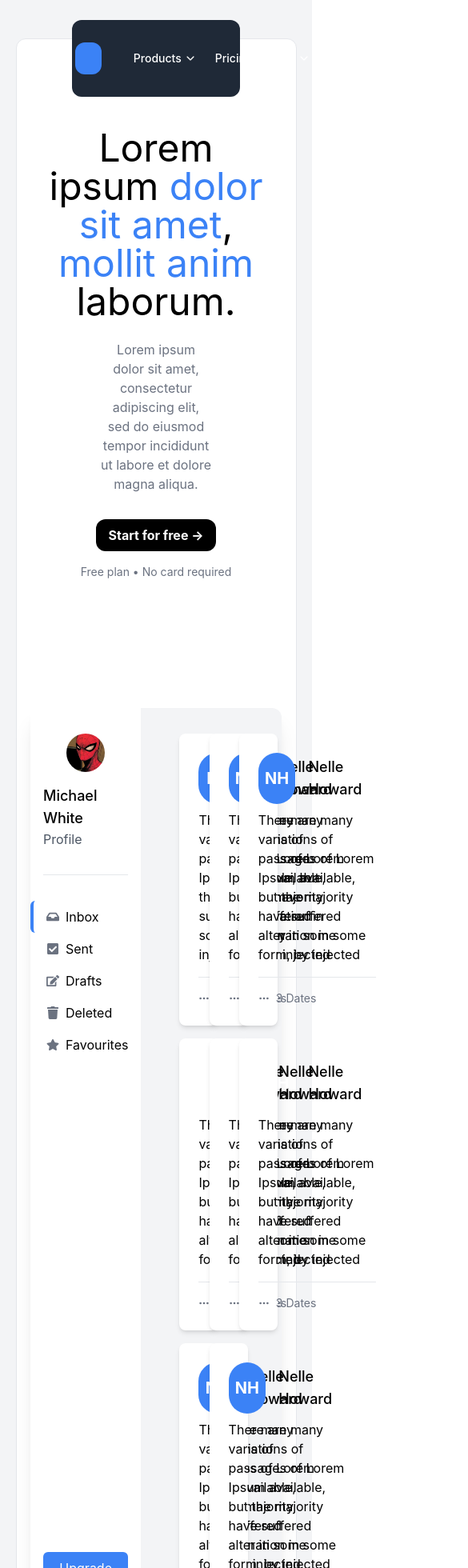
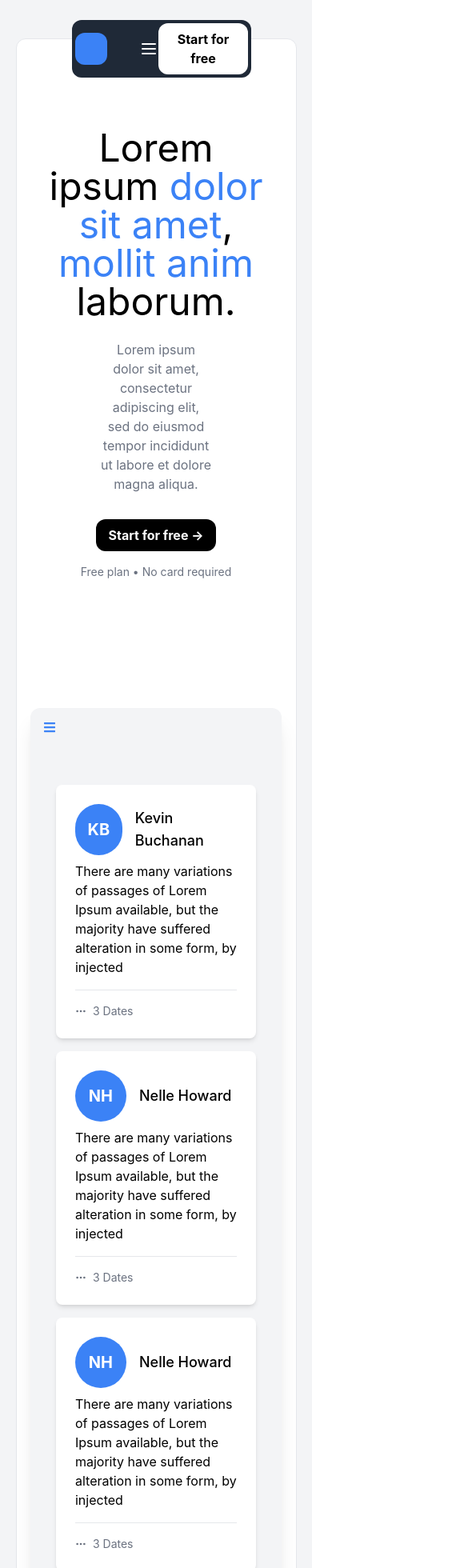
Before and after one commit to onkar2405/assignment-submission, a React (Create React App) app: page / in a window 390 px wide. Shown: the top 1960 px of the page at 80% size, 585 px wide, since content can reach past the window. Built offline with nearby package versions, Linux system fonts and the light colour scheme.

Commit message:
Responsive

```diff
--- a/src/components/MainPage.jsx
+++ b/src/components/MainPage.jsx
@@ -5,7 +5,7 @@ import NavBar from "./navbar/NavBar";
 const MainPage = () => {
   return (
     <div className="relative bg-white w-90 m-auto rounded-xl border border-gray-200">
-      <div className="absolute w-full -top-6 move-left-20 z-10">
+      <div className="absolute w-webkit-fill-available -top-6 move-left-20 z-10">
         <NavBar />
       </div>
       <div className="mt-28">
--- a/src/components/leftpanel/SideBar.jsx
+++ b/src/components/leftpanel/SideBar.jsx
@@ -1,26 +1,47 @@
+import { useState } from "react";
 import {
   FaCheckSquare,
   FaEdit,
   FaInbox,
   FaStar,
   FaTrash,
+  FaBars,
+  FaTimes,
 } from "react-icons/fa";
 import Label from "./Label";
 import Profile from "./Profile";
-import { useState } from "react";
 
 const SideBar = () => {
   const [activeLabel, setActiveLabel] = useState("Inbox");
+  const [isSidebarOpen, setIsSidebarOpen] = useState(false);
 
   const handleLabelClick = (label) => {
     setActiveLabel(label);
   };
 
   return (
-    <div className="bg-white flex flex-col w-50">
+    <div>
+      <div className="lg:hidden flex justify-between items-center p-4 z-50">
+        <button
+          onClick={() => setIsSidebarOpen(!isSidebarOpen)}
+          className="text-blue-500"
+        >
+          {isSidebarOpen ? <FaTimes /> : <FaBars />}
+        </button>
+      </div>
+
+      <div
+        className={`${
+          isSidebarOpen ? "block" : "hidden"
+        } lg:block bg-white flex flex-col p-4 h-full fixed inset-0 lg:relative lg:w-100 transition-all duration-300 ease-in-out z-40`}
+        style={{
+          width: isSidebarOpen && window.innerWidth < 1024 ? "70%" : "100%",
+          maxWidth: isSidebarOpen && window.innerWidth < 1024 ? "70%" : "100%",
+        }}
+      >
         <Profile />
-      <hr className="mx-4"></hr>
-      <div className="mt-8 flex-1">
+        <hr className="mx-4" />
+        <div className="mt-8 flex-1 overflow-y-auto">
           <Label
             icon={<FaInbox />}
             text="Inbox"
@@ -59,6 +80,14 @@ const SideBar = () => {
           <button className="text-blue-500 py-2 px-4">Contact Support</button>
         </div>
       </div>
+
+      <div
+        className={`${
+          isSidebarOpen ? "block" : "hidden"
+        } fixed inset-0 bg-black bg-opacity-50 z-30 lg:hidden`}
+        onClick={() => setIsSidebarOpen(false)}
+      />
+    </div>
   );
 };
 
--- a/src/components/mainpanel/MainPanel.jsx
+++ b/src/components/mainpanel/MainPanel.jsx
@@ -1,11 +1,12 @@
+import React from "react";
 import SideBar from "../leftpanel/SideBar";
 import UserProfilesWrapper from "../rightpanel/UserProfilesWrapper";
 
 const MainPanel = () => {
   return (
-    <div className="flex gap-4 bg-gray-100 rounded-xl">
+    <div className="flex flex-col lg:flex-row bg-gray-100 rounded-xl">
       <SideBar />
-      <div className="p-8">
+      <div className="lg:flex-1 p-8 mt-4 lg:mt-0">
         <UserProfilesWrapper />
       </div>
     </div>
--- a/src/components/navbar/NavBar.jsx
+++ b/src/components/navbar/NavBar.jsx
@@ -1,5 +1,4 @@
-/* eslint-disable jsx-a11y/anchor-is-valid */
-import React from "react";
+import React, { useState } from "react";
 import { DropButton } from "./DropButton";
 import { RiApps2Line } from "react-icons/ri";
 import { PiTreeStructure } from "react-icons/pi";
@@ -39,11 +38,20 @@ const productList = [
 ];
 
 const NavBar = () => {
+  const [isMenuOpen, setIsMenuOpen] = useState(false);
+
+  const toggleMenu = () => {
+    setIsMenuOpen(!isMenuOpen);
+  };
+
   return (
-    <nav className="bg-gray-800 w-60 text-white rounded-xl">
+    <nav className="bg-gray-800 w-80 lg:w-80 text-white rounded-xl">
       <div className="container px-1 py-1 flex justify-between items-center">
         <div className="flex gap-6 items-center">
           <div className="bg-blue-500 w-10 h-10 rounded-xl mr-4"></div>
+
+          {/* Desktop Menu */}
+          <div className="hidden xl-custom:flex gap-6">
             <DropButton name="Products" resourceList={productList} />
             <a href="#" className="text-sm font-medium hover:text-gray-300">
               Pricing
@@ -57,7 +65,50 @@ const NavBar = () => {
               Sign In
             </a>
           </div>
-        <button className="bg-white hover:bg-blue-700 text-black font-bold py-2 px-4 rounded-xl">
+
+          {/* Mobile Hamburger Icon */}
+          <button
+            className="xl-custom:hidden text-white focus:outline-none"
+            onClick={toggleMenu}
+          >
+            <svg
+              xmlns="http://www.w3.org/2000/svg"
+              className="h-6 w-6"
+              fill="none"
+              stroke="currentColor"
+              viewBox="0 0 24 24"
+              strokeWidth="2"
+            >
+              <path
+                strokeLinecap="round"
+                strokeLinejoin="round"
+                d="M4 6h16M4 12h16M4 18h16"
+              />
+            </svg>
+          </button>
+        </div>
+
+        {/* Mobile Menu */}
+        {isMenuOpen && (
+          <div className="xl-custom:hidden absolute top-0 left-0 w-full bg-gray-800 text-white p-4 rounded-b-xl">
+            <div className="flex flex-col gap-4">
+              <DropButton name="Products" resourceList={productList} />
+              <a href="#" className="text-sm font-medium hover:text-gray-300">
+                Pricing
+              </a>
+              <DropButton name={"Blog"} resourceList={blogList} />
+              <DropButton name="Resources" resourceList={resourceList} />
+              <a href="#" className="text-sm font-medium hover:text-gray-300">
+                Download
+              </a>
+              <a href="#" className="text-sm font-medium hover:text-gray-300">
+                Sign In
+              </a>
+            </div>
+          </div>
+        )}
+
+        <button className="bg-white hover:bg-blue-700 text-black font-bold py-2 px-4 rounded-xl lg:block">
           Start for free
         </button>
       </div>
--- a/src/components/rightpanel/UserProfilesWrapper.jsx
+++ b/src/components/rightpanel/UserProfilesWrapper.jsx
@@ -62,7 +62,7 @@ const UserProfilesWrapper = () => {
   ];
 
   return (
-    <div className="grid grid-cols-3 gap-4">
+    <div className="grid grid-cols-1 sm:grid-cols-2 lg:grid-cols-3 xl:grid-cols-4 gap-4">
       {userProfiles.map((userProfile, index) => (
         <CardComponent
           key={index}
--- a/src/components/secondpage/ArrowCardsWrapper.jsx
+++ b/src/components/secondpage/ArrowCardsWrapper.jsx
@@ -2,7 +2,7 @@ import ArrowCard from "./ArrowCard";
 
 const ArrowCardsWrapper = () => {
   return (
-    <div className="flex gap-8 mt-8 m-auto">
+    <div className="flex flex-col sm:flex-row gap-8 mt-8 m-auto min-w-[300px] sm:min-w-[500px] md:min-w-[700px] lg:min-w-[900px]">
       <ArrowCard src={"overview.png"} />
       <ArrowCard src={"IFrame.png"} />
     </div>
--- a/src/components/secondpage/Carousel.jsx
+++ b/src/components/secondpage/Carousel.jsx
@@ -1,4 +1,4 @@
-import { useState } from "react";
+import { useState, useEffect } from "react";
 import { FaArrowLeft, FaArrowRight } from "react-icons/fa";
 import FeatureCard from "./FeatureCard";
 
@@ -11,10 +11,30 @@ const cards = [
   "/IFrame.png",
 ];
 
-const cardsPerPage = 3;
-
 const CustomCarousel = () => {
   const [currentIndex, setCurrentIndex] = useState(0);
+  const [cardsPerPage, setCardsPerPage] = useState(3); // Default for desktops
+
+  useEffect(() => {
+    const handleResize = () => {
+      if (window.innerWidth >= 1280) {
+        setCardsPerPage(3); // For large desktops
+      } else if (window.innerWidth >= 768) {
+        setCardsPerPage(2); // For tablets
+      } else {
+        setCardsPerPage(1); // For mobiles
+      }
+    };
+
+    // Set initial value on mount
+    handleResize();
+
+    // Listen to resize events
+    window.addEventListener("resize", handleResize);
+
+    // Clean up listener on unmount
+    return () => window.removeEventListener("resize", handleResize);
+  }, []);
 
   const handleNext = () => {
     if (currentIndex < cards.length - cardsPerPage) {
@@ -29,8 +49,8 @@ const CustomCarousel = () => {
   };
 
   return (
-    <div>
-      <div className="flex justify-between">
+    <div className="min-w-full">
+      <div className="flex justify-between items-center">
         <h1 className="text-3xl">Get the latest in Privacy</h1>
 
         <div className="flex gap-2">
@@ -66,7 +86,10 @@ const CustomCarousel = () => {
           }}
         >
           {cards.map((card, index) => (
-            <div key={index} className="flex-shrink-0 w-1/3">
+            <div
+              key={index}
+              className="flex-shrink-0 w-full sm:w-1 md:w-1/2 lg:w-1/3 xl:w-1/3"
+            >
               <FeatureCard src={card} />
             </div>
           ))}
--- a/src/components/secondpage/Content.jsx
+++ b/src/components/secondpage/Content.jsx
@@ -5,12 +5,12 @@ import { MdCalendarToday, MdEmail, MdFileOpen } from "react-icons/md";
 const Content = () => {
   return (
     <div>
-      <h1 className="flex flex-wrap text-5xl">
+      <h1 className="flex flex-wrap text-5xl space-x-4">
         Excepteur sint occaecat dolore
-        <span className="ml-12 flex items-center text-blue-300">
+        <span className="flex items-center text-blue-300">
           <MdEmail /> Email
         </span>
-        <span className="ml-8 flex items-center text-pink-500">
+        <span className="flex items-center text-pink-500">
           <MdCalendarToday /> Events
         </span>
         <span className="flex items-center text-green-600">
--- a/src/components/secondpage/JobCardWrapper.jsx
+++ b/src/components/secondpage/JobCardWrapper.jsx
@@ -4,7 +4,7 @@ const JobCardWrapper = () => {
   return (
     <div className="gap-4">
       <h1 className="text-3xl">Lorem Ipsum</h1>
-      <div className="flex gap-8 mt-6">
+      <div className="grid grid-cols-1 sm:grid-cols-2 lg:grid-cols-3 xl:grid-cols-4 gap-8 mt-6">
         {Array.from({ length: 4 }).map((_, index) => (
           <JobCard key={index} name={"LOREM IPSUM"} />
         ))}
--- a/src/index.css
+++ b/src/index.css
@@ -9,3 +9,7 @@
 .move-left-20 {
   left: 20%;
 }
+
+.w-webkit-fill-available {
+  width: -webkit-fill-available;
+}
--- a/tailwind.config.js
+++ b/tailwind.config.js
@@ -22,6 +22,9 @@ module.exports = {
       left: {
         md: "20%",
       },
+      screens: {
+        "xl-custom": "1270px", // Add this custom breakpoint
+      },
     },
   },
   plugins: [],
```
Lines whose indentation alone changed are shown as unchanged.
